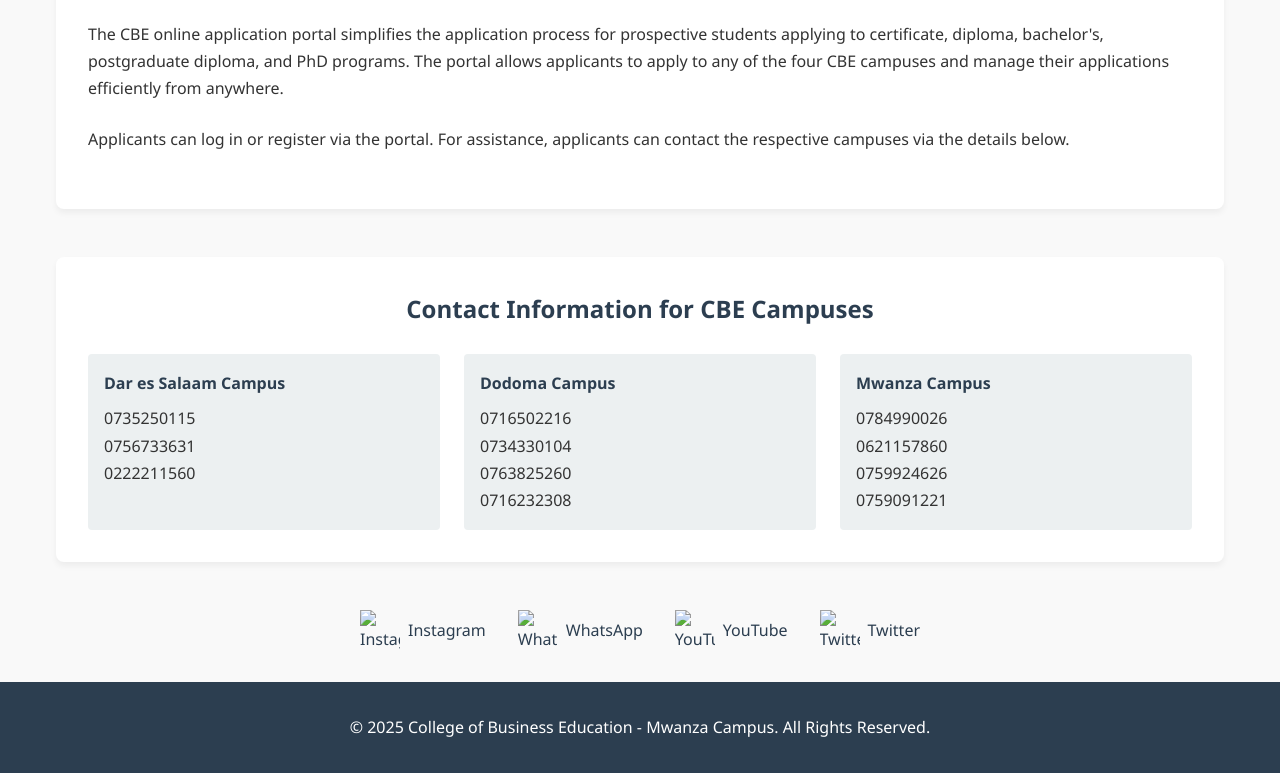
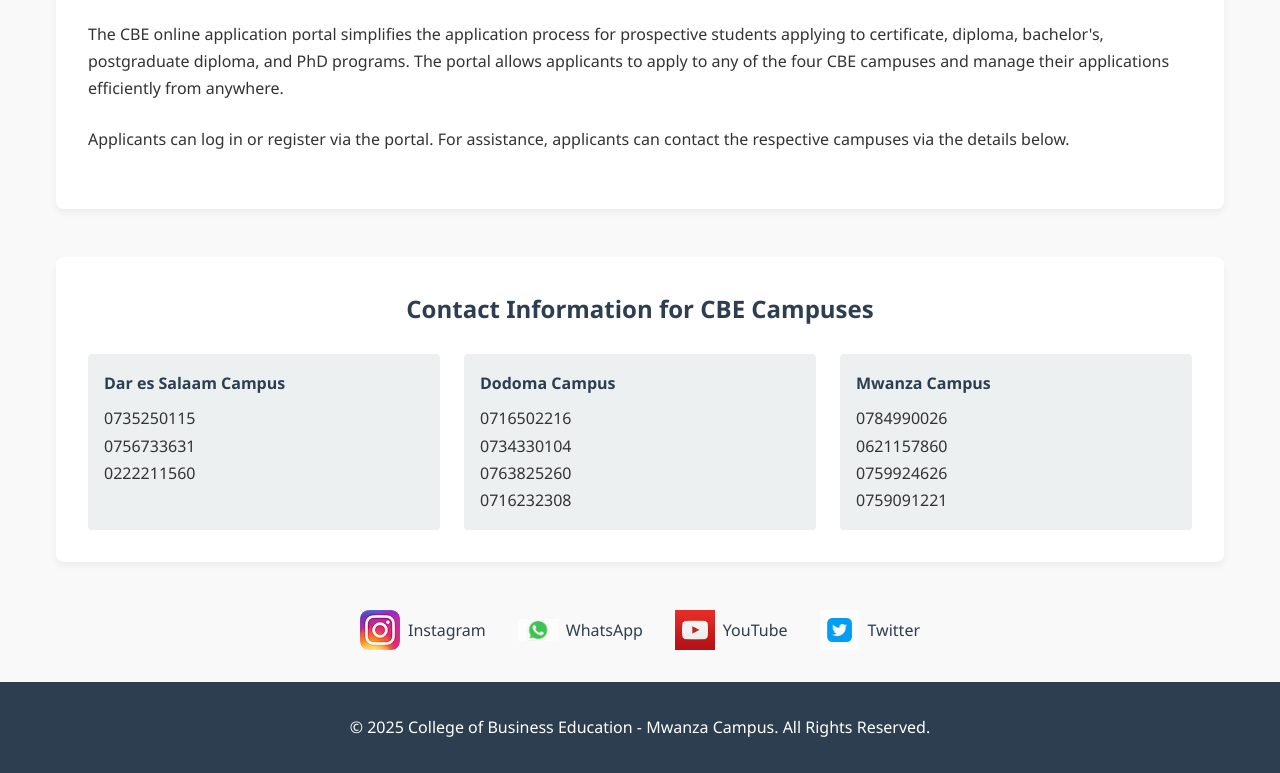
Before and after one commit to saut129/jovin, a plain HTML site: page contact.html in a window 1280 px wide. Shown: the part 995-1768 px from the top of the page. Drawn offline with Linux system fonts and the light colour scheme.

Commit message:
Update contact.html

```diff
--- a/contact.html
+++ b/contact.html
@@ -273,7 +273,7 @@
     </nav>
 
     <div class="hero-banner">
-        <img src="image/ALL.png" alt="CBE Mwanza Campus">
+        <img src="ALL.png" alt="CBE Mwanza Campus">
     </div>
 
     <div class="main-container">
@@ -356,19 +356,19 @@
 
         <div class="social-media">
             <a href="#" class="social-item">
-                <img src="image/web1.png" alt="Instagram" class="social-icon">
+                <img src="web1.png" alt="Instagram" class="social-icon">
                 <span>Instagram</span>
             </a>
             <a href="#" class="social-item">
-                <img src="image/web2.jpg" alt="WhatsApp" class="social-icon">
+                <img src="web2.jpg" alt="WhatsApp" class="social-icon">
                 <span>WhatsApp</span>
             </a>
             <a href="#" class="social-item">
-                <img src="image/web3.png" alt="YouTube" class="social-icon">
+                <img src="web3.png" alt="YouTube" class="social-icon">
                 <span>YouTube</span>
             </a>
             <a href="#" class="social-item">
-                <img src="image/web4.jpg" alt="Twitter" class="social-icon">
+                <img src="web4.jpg" alt="Twitter" class="social-icon">
                 <span>Twitter</span>
             </a>
         </div>
```
